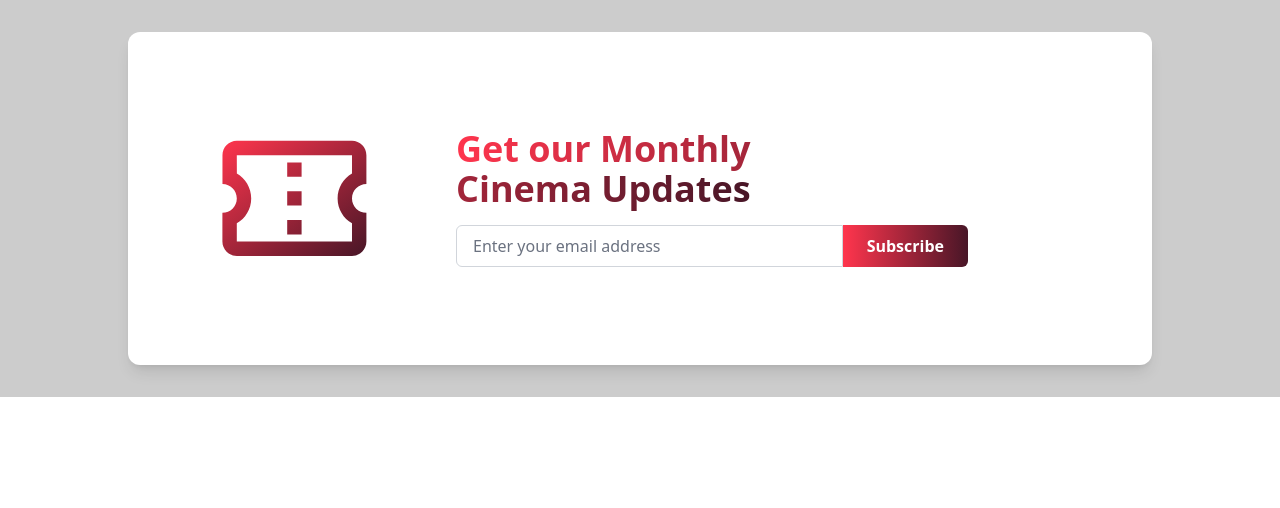
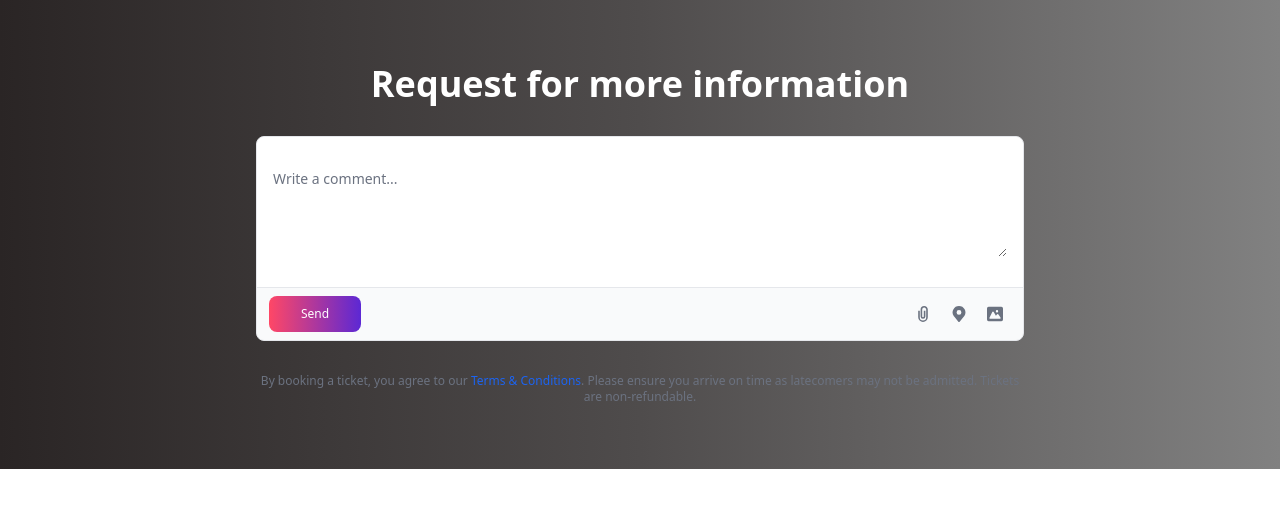
Before and after one commit to thisAbdU/cinema-schedule-app, a Nuxt app in the folder frontend/: page / in a window 1280 px wide. Shown: the top 508 px of the page. Built offline with nearby package versions, Linux system fonts and the light colour scheme.

Commit message:
add contact us section

```diff
--- a/frontend/app.vue
+++ b/frontend/app.vue
@@ -1,5 +1,5 @@
 <template>
   <div>
-    <HomeMonthlyNewsLetter />
+    <HomeContactUs />
   </div>
 </template>
--- /dev/null
+++ b/frontend/components/Home/ContactUs.vue
@@ -0,0 +1,98 @@
+<template>
+    <div class="bg-gradient-to-r from-[#2A2525] via-[#4F4C4C] to-[#818181] py-16">
+      <div class="max-w-3xl mx-auto text-center space-y-8"> <!-- Add spacing between sections -->
+        <h2 class="text-4xl font-bold text-white font-abhaya-libre">
+             Request for more information
+        </h2>
+
+        <!-- Form section -->
+        <Form @submit="handleSubmit">
+          <div class="w-full mb-4 border border-gray-200 rounded-lg bg-gray-50 dark:bg-gray-700 dark:border-gray-600">
+            <div class="px-4 py-6 bg-white rounded-t-lg dark:bg-gray-800">
+              <Field
+                name="comment"
+                as="textarea"
+                id="comment"
+                rows="4"
+                class="w-full px-0 text-sm text-gray-900 bg-white border-0 dark:bg-gray-800 focus:ring-0 dark:text-white dark:placeholder-gray-400"
+                placeholder="Write a comment..."
+              >
+              </Field>
+              <ErrorMessage name="comment" class="text-red-500 text-xs mt-1" />
+            </div>
+
+            <div class="flex items-center justify-between px-3 py-2 border-t dark:border-gray-600 space-x-4">
+              <button
+                type="submit"
+                class="inline-flex items-center py-2.5 px-8 text-xs font-medium text-center text-white bg-gradient-to-r from-[#FF4766] to-[#5C28D4] rounded-lg focus:ring-4 focus:ring-blue-200 dark:focus:ring-blue-900 hover:from-[#E33958] hover:to-[#4C22A3]"
+              >
+                Send
+              </button>
+              <div class="flex space-x-1">
+                <!-- Attach file button -->
+                <button
+                  type="button"
+                  class="inline-flex justify-center items-center p-2 text-gray-500 rounded cursor-pointer hover:text-gray-900 hover:bg-gray-100 dark:text-gray-400 dark:hover:text-white dark:hover:bg-gray-600"
+                >
+                  <svg class="w-4 h-4" xmlns="http://www.w3.org/2000/svg" fill="none" viewBox="0 0 12 20">
+                    <path
+                      stroke="currentColor"
+                      stroke-linejoin="round"
+                      stroke-width="2"
+                      d="M1 6v8a5 5 0 1 0 10 0V4.5a3.5 3.5 0 1 0-7 0V13a2 2 0 0 0 4 0V6"
+                    />
+                  </svg>
+                  <span class="sr-only">Attach file</span>
+                </button>
+                <!-- Set location button -->
+                <button
+                  type="button"
+                  class="inline-flex justify-center items-center p-2 text-gray-500 rounded cursor-pointer hover:text-gray-900 hover:bg-gray-100 dark:text-gray-400 dark:hover:text-white dark:hover:bg-gray-600"
+                >
+                  <svg class="w-4 h-4" xmlns="http://www.w3.org/2000/svg" fill="currentColor" viewBox="0 0 16 20">
+                    <path
+                      d="M8 0a7.992 7.992 0 0 0-6.583 12.535 1 1 0 0 0 .12.183l.12.146c.112.145.227.285.326.4l5.245 6.374a1 1 0 0 0 1.545-.003l5.092-6.205c.206-.222.4-.455.578-.7l.127-.155a.934.934 0 0 0 .122-.192A8.001 8.001 0 0 0 8 0Zm0 11a3 3 0 1 1 0-6 3 3 0 0 1 0 6Z"
+                    />
+                  </svg>
+                  <span class="sr-only">Set location</span>
+                </button>
+                <!-- Upload image button -->
+                <button
+                  type="button"
+                  class="inline-flex justify-center items-center p-2 text-gray-500 rounded cursor-pointer hover:text-gray-900 hover:bg-gray-100 dark:text-gray-400 dark:hover:text-white dark:hover:bg-gray-600"
+                >
+                  <svg class="w-4 h-4" xmlns="http://www.w3.org/2000/svg" fill="currentColor" viewBox="0 0 20 18">
+                    <path
+                      d="M18 0H2a2 2 0 0 0-2 2v14a2 2 0 0 0 2 2h16a2 2 0 0 0 2-2V2a2 2 0 0 0-2-2Zm-5.5 4a1.5 1.5 0 1 1 0 3 1.5 1.5 0 0 1 0-3Zm4.376 10.481A1 1 0 0 1 16 15H4a1 1 0 0 1-.895-1.447l3.5-7A1 1 0 0 1 7.468 6a.965.965 0 0 1 .9.5l2.775 4.757 1.546-1.887a1 1 0 0 1 1.618.1l2.541 4a1 1 0 0 1 .028 1.011Z"
+                    />
+                  </svg>
+                  <span class="sr-only">Upload image</span>
+                </button>
+              </div>
+            </div>
+          </div>
+        </Form>
+
+        <p class="text-xs text-gray-500 dark:text-gray-400">
+            By booking a ticket, you agree to our
+            <a href="#" class="text-blue-600 dark:text-blue-500 hover:underline">Terms & Conditions</a>.
+            Please ensure you arrive on time as latecomers may not be admitted. Tickets are non-refundable.
+        </p>
+      </div>
+    </div>
+  </template>
+
+  <script setup>
+  import { Form, Field, ErrorMessage } from 'vee-validate';
+  import * as yup from 'yup';
+
+  // Define form schema
+  const schema = yup.object({
+    comment: yup.string().required('Please provide your comment.')
+  });
+
+  // Submit handler
+  function handleSubmit(values) {
+    console.log('Form submitted', values);
+  }
+  </script>
```
